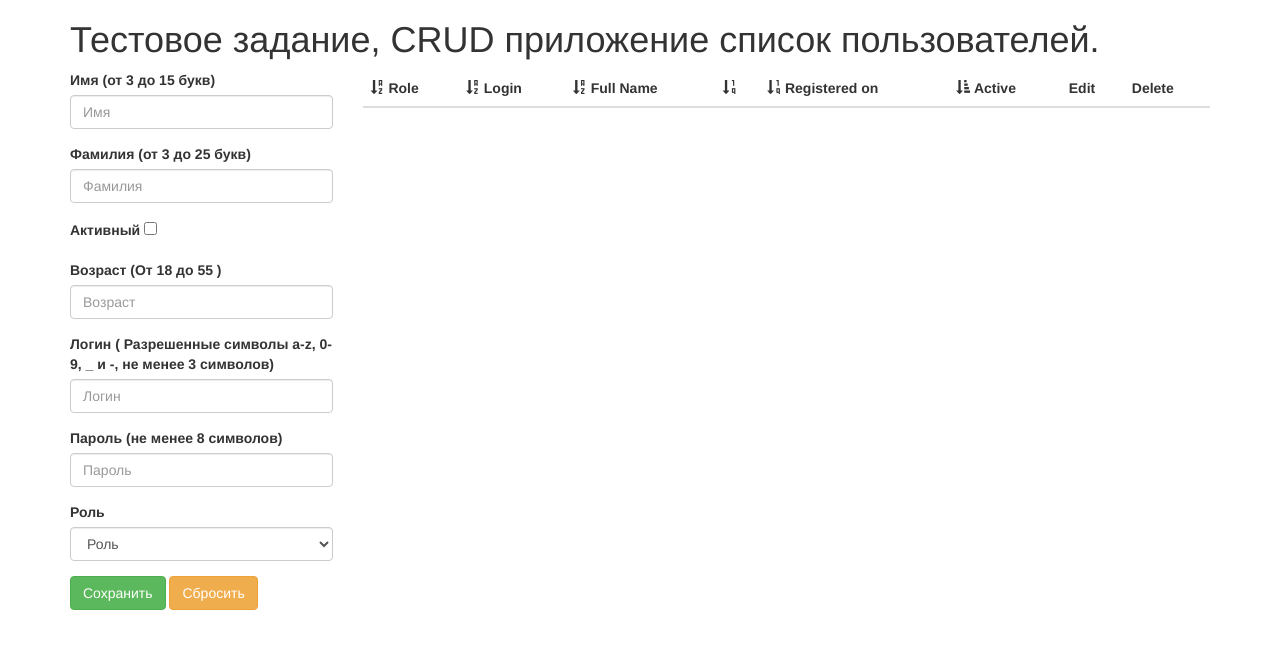
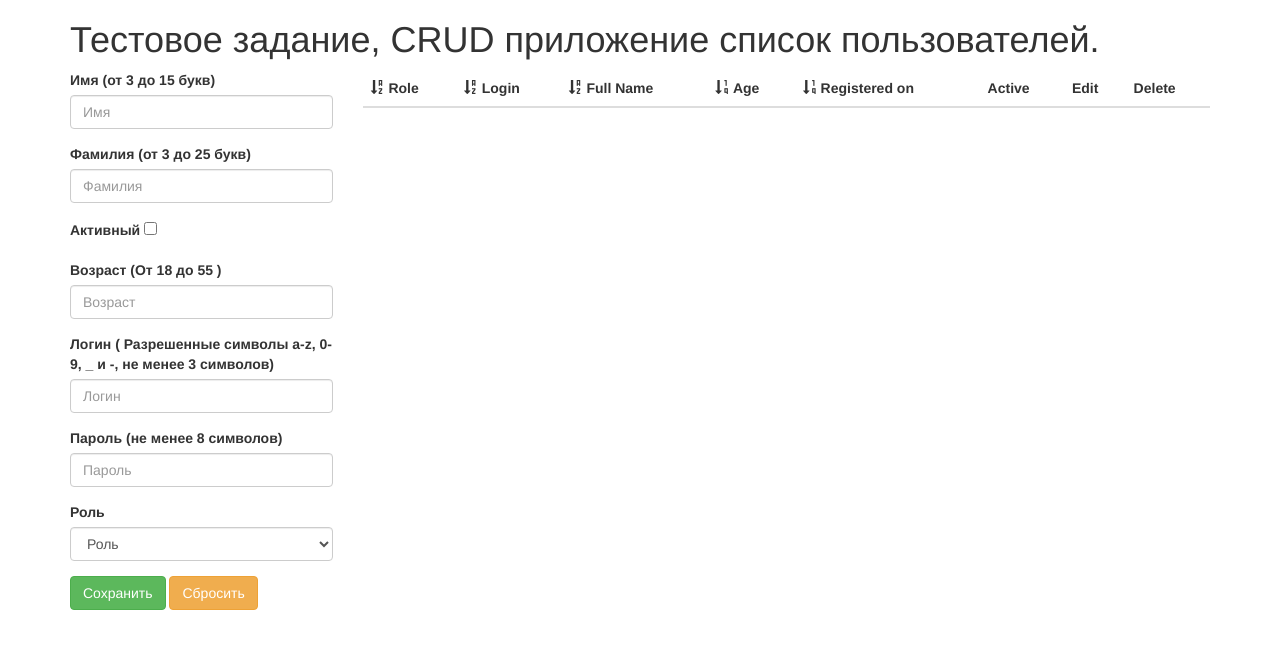
Before and after one commit to chemaxa/testTasks, a website built with webpack: page userList/public/index.html in a window 1280 px wide. Built offline with nearby package versions, Linux system fonts and the light colour scheme.

Commit message:
Small fixes

```diff
--- a/userList/app/form.js
+++ b/userList/app/form.js
@@ -53,7 +53,7 @@ export default class Form {
 
   setDataToHtml(dataItem) {
     for (let key in dataItem) {
-      if (dataItem.hasOwnProperty(key) && this.formEl.elements[key] && this.formEl.elements[key].value) {
+      if (dataItem.hasOwnProperty(key) && this.formEl.elements.hasOwnProperty(key)) {
         this.formEl.elements[key].checked = this.formEl.elements[key].value = dataItem[key];
       }
     }
--- a/userList/public/index.html
+++ b/userList/public/index.html
@@ -85,9 +85,9 @@
                             <th data-app-sort="role" ><span class="glyphicon glyphicon-sort-by-alphabet"></span>&nbsp;Role</th>
                             <th data-app-sort="login"><span class="glyphicon glyphicon-sort-by-alphabet"></span>&nbsp;Login</th>
                             <th data-app-sort="first_name"><span class="glyphicon glyphicon-sort-by-alphabet"></span>&nbsp;Full Name</th>
-                            <th data-app-sort="age"><span class="glyphicon glyphicon-sort-by-order"></span&nbsp;Age</th>
+                            <th data-app-sort="age"><span class="glyphicon glyphicon-sort-by-order"></span>&nbsp;Age</th>
                             <th data-app-sort="registered_on" ><span class="glyphicon glyphicon-sort-by-order"></span>&nbsp;Registered on</th>
-                            <th data-app-sort="active"><span class="glyphicon glyphicon-sort-by-attributes"></span>&nbsp;Active</th>
+                            <th data-app-sort="active">Active</th>
                             <th>Edit</th>
                             <th>Delete</th>
                         </tr>
```
